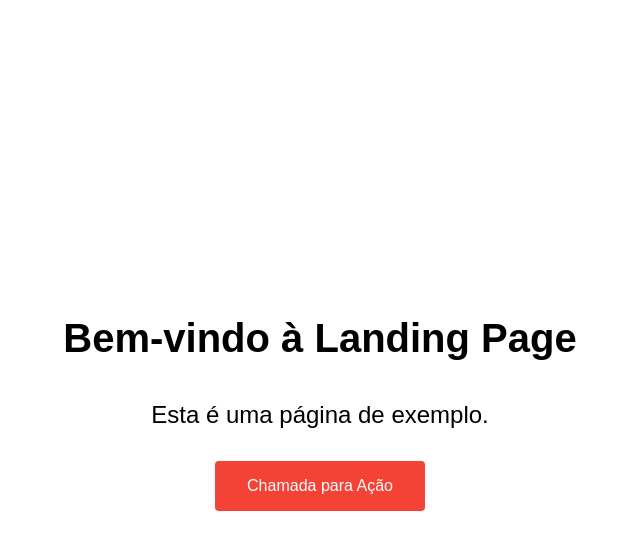
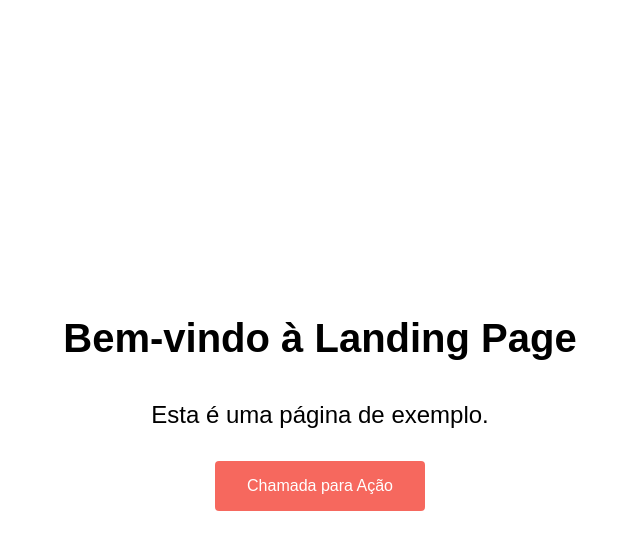
Before and after one commit to vemdefamilia/Landing-page, a plain HTML site: page index.html in a window 1280 px wide. In both pictures the pointer is over the link "Chamada para Ação". Shown: the whole page, without its empty margins (320-960 px from the left). Drawn offline with Linux system fonts and the light colour scheme.

Commit message:
update index

```diff
--- a/style.css
+++ b/style.css
@@ -28,3 +28,7 @@
       text-decoration: none;
       border-radius: 4px;
     }
+
+    .cta-button:hover {
+      opacity: 80%;
+    }
```
